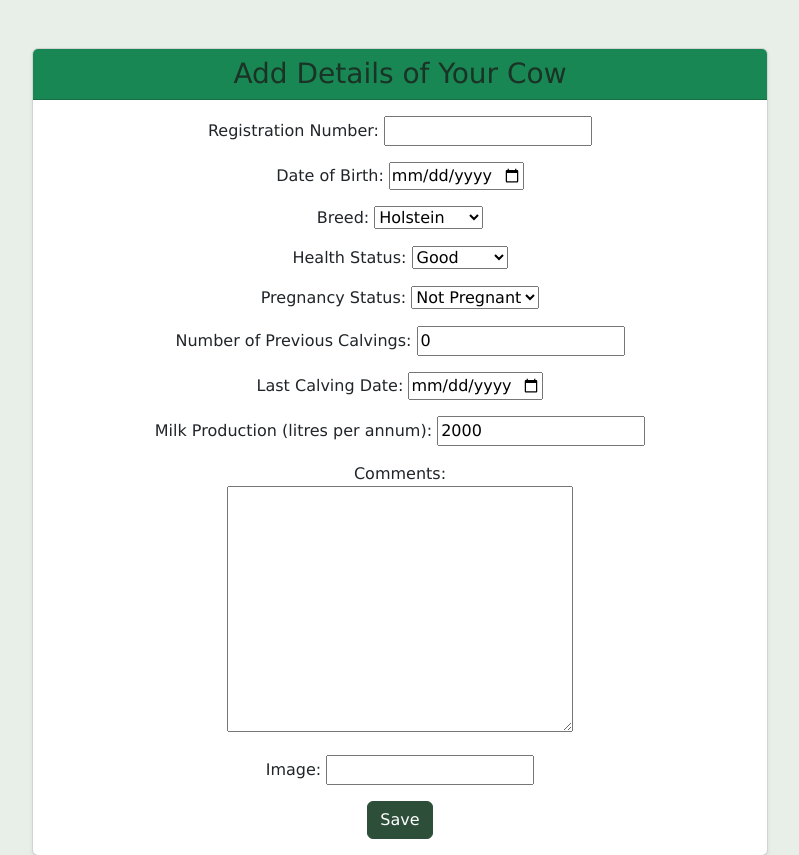
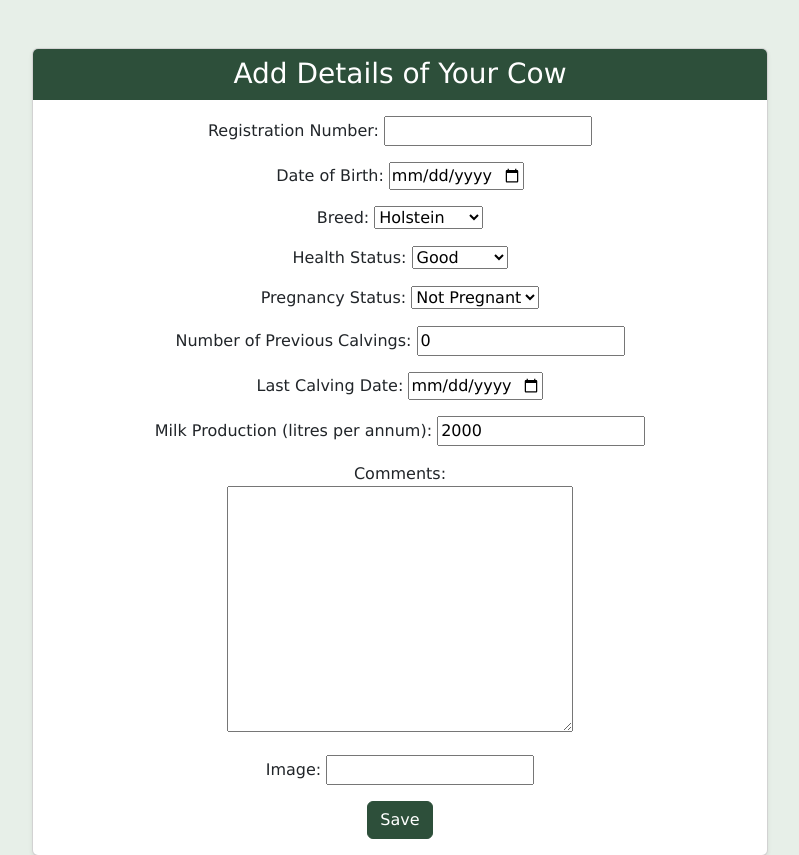
Before and after one commit to cthlbrennan/herdhub, a Django app: page /add_cow in a window 1280 px wide. Shown: the part 67-922 px from the top of the page, without its empty margins (240-1039 px from the left). Run offline with Django 5.2, Linux system fonts and the light colour scheme; the visitor is signed in with stand-in values (Sample User, id 1); some libraries are stand-ins or nearby versions.

Commit message:
Fix colour of card-header class divs

```diff
--- a/static/css/style.css
+++ b/static/css/style.css
@@ -73,8 +73,9 @@ a:hover {
 }
 
 .btn-primary,
-.btn-success {
-    background-color: var(--main-text-color);
+.btn-success ,
+.card-header {
+    background-color: var(--main-text-color) !important;
     border-color: var(--main-text-color);
     color: var(--light-text-color);
 }
@@ -286,6 +287,10 @@ footer a:hover {
     list-style-type: none;
 }
 
+.card-header>h3 {
+    color: var(--light-text-color)
+}
+
 @media (max-width: 576px) {
     .list-group-item {
         flex-direction: column;
--- a/templates/index.html
+++ b/templates/index.html
@@ -192,7 +192,7 @@ Home
     <div class="container">
         <div class="row justify-content-center">
             <div class="col-10 col-md-8">
-                <h3 class="text-center">Herdhub is an online livestock management app for dairy farmers.</h3>
+                <h3 class="text-center">Herdhub is an online livestock management app for dairy farmers</h3>
                 <p class="text-center">Designed with ease-of-use as a priority, Herdhub helps you to track the health,
                     status and production data of your herd. This enables you to make informed decisions, improve herd
                     productivity, and streamline your farm
```
Also changed, not shown: 1 other file.
